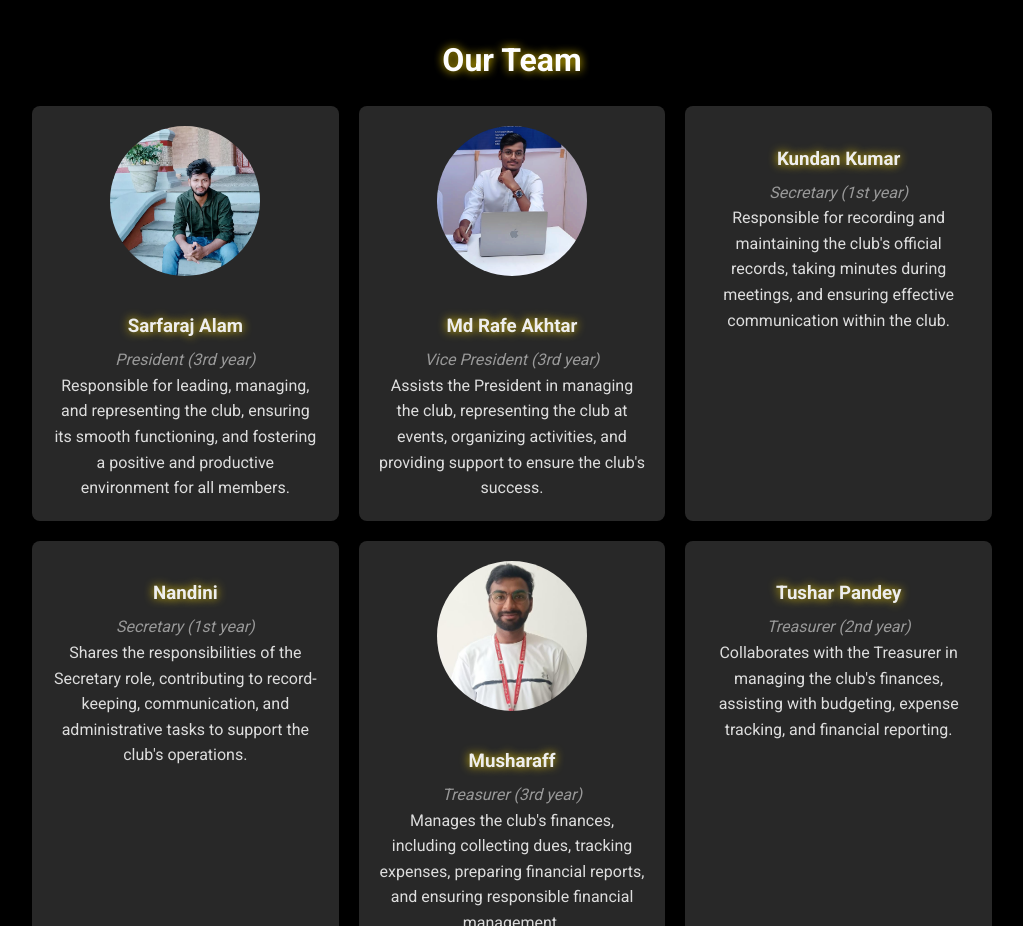
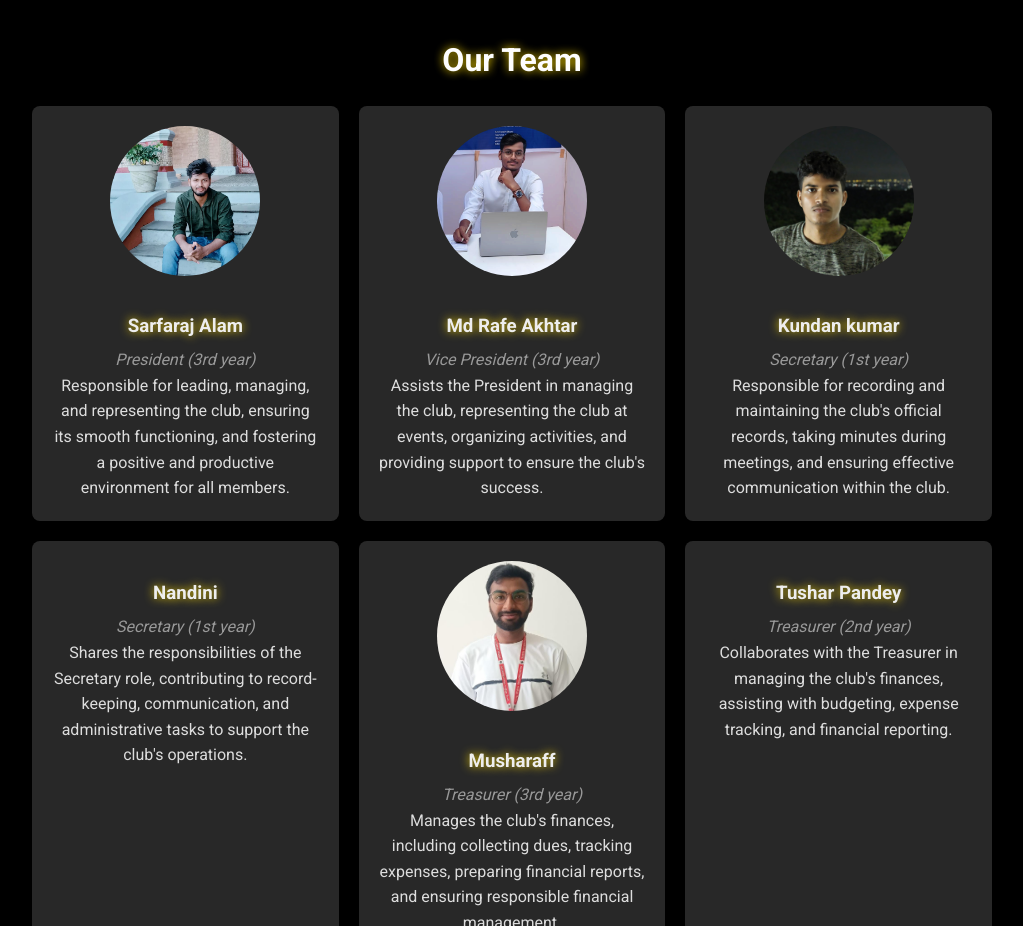
Before and after one commit to CUJInnovations/InnovationClub-CUJ, a plain HTML site: page index.html in a window 1280 px wide. Shown: the part 1980-2906 px from the top of the page, without its empty margins (128-1151 px from the left). Drawn offline with Linux system fonts and the light colour scheme.

Commit message:
Update index.html

```diff
--- a/index.html
+++ b/index.html
@@ -103,7 +103,8 @@
                         <p class="description">Assists the President in managing the club, representing the club at events, organizing activities, and providing support to ensure the club's success.</p>
                     </div>
                     <div class="team-member">
-                        <h3>Kundan Kumar</h3>
+                         <img src="Kundan.jpg" alt="Kundan">
+                        <h3>Kundan kumar</h3>
                         <p class="role">Secretary (1st year)</p>
                         <p class="description">Responsible for recording and maintaining the club's official records, taking minutes during meetings, and ensuring effective communication within the club.</p>
                     </div>
```
